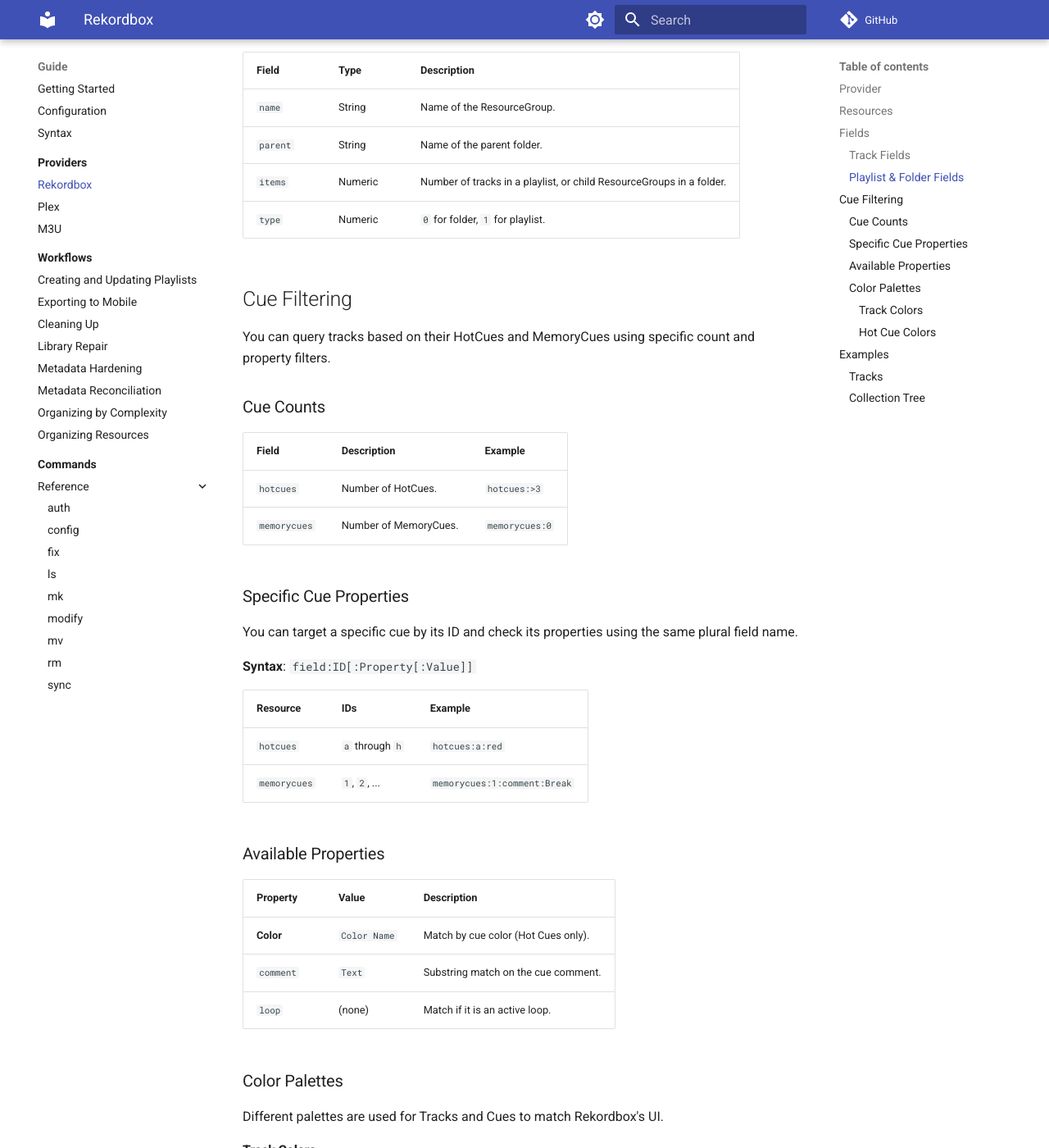
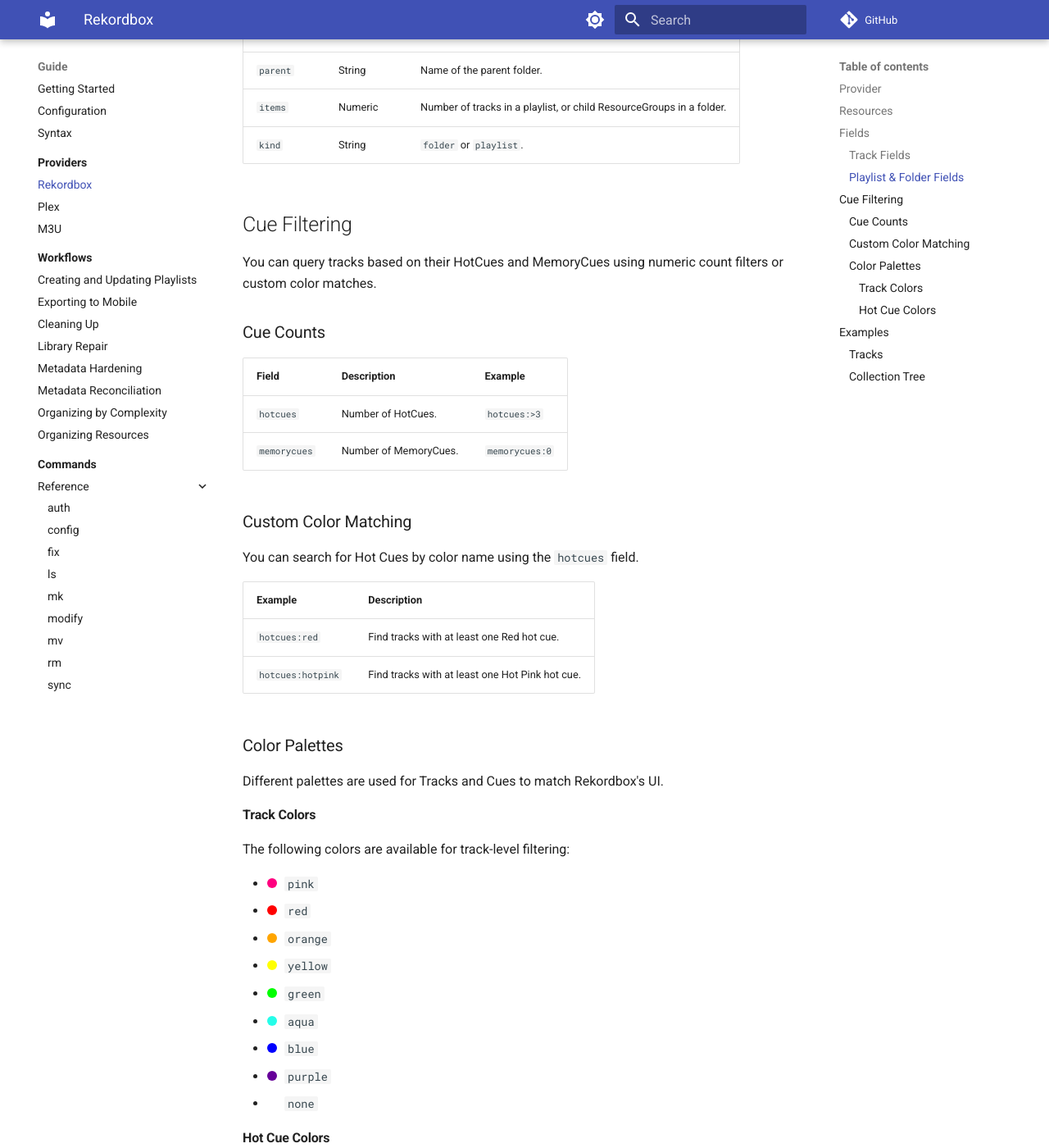
Before and after one commit to llttlltt/dj-library-tools, an MkDocs documentation site: the page built from docs/guide/query/providers/rekordbox/index.md, in a window 1280 px wide and 1400 px high, scrolled down 2073 px. Shown: the whole window at 82% size. Built offline with MkDocs 1.6.1 and Material for MkDocs 9.7.7, drawn with Linux system fonts in a browser that asks for light colours; comment, search, counter and statistics services are not loaded; some of the changed text lies outside the part shown.

Commit message:
docs: finalize reality check of all project documentation
- Synchronize Rekordbox field names with neutral models (time -> duration)
- Update safety workflows to reflect default preview behavior
- Remove unimplemented cue filtering syntax from provider guides
- Ensure consistent terminology (kind vs type) across all references

```diff
--- a/docs/guide/query/providers/rekordbox/index.md
+++ b/docs/guide/query/providers/rekordbox/index.md
@@ -38,9 +38,7 @@
 | `mix` | String | Track mix/version. |
 | `added` | String | Date added to collection. |
 | `modified` | String | Date track was last modified. |
-| `played` | String | Date track was last played. |
-| `color` | String | Track color (`pink`, `red`, `orange`, `yellow`, `green`, `aqua`, `blue`, `purple`). |
-| `time` | Numeric | Total time in seconds. |
+| `duration` | Numeric | Total time in seconds. |
 | `bitrate` | Numeric | Audio bitrate. |
 | `samplerate` | Numeric | Sample rate in Hz. |
 | `size` | Numeric | File size in bytes. |
@@ -53,11 +51,11 @@
 | `name` | String | Name of the ResourceGroup. |
 | `parent` | String | Name of the parent folder. |
 | `items` | Numeric | Number of tracks in a playlist, or child ResourceGroups in a folder. |
-| `type` | Numeric | `0` for folder, `1` for playlist. |
+| `kind` | String | `folder` or `playlist`. |
 
 ## Cue Filtering
 
-You can query tracks based on their HotCues and MemoryCues using specific count and property filters.
+You can query tracks based on their HotCues and MemoryCues using numeric count filters or custom color matches.
 
 ### Cue Counts
 
@@ -66,24 +64,14 @@
 | `hotcues` | Number of HotCues. | `hotcues:>3` |
 | `memorycues` | Number of MemoryCues. | `memorycues:0` |
 
-### Specific Cue Properties
+### Custom Color Matching
 
-You can target a specific cue by its ID and check its properties using the same plural field name.
+You can search for Hot Cues by color name using the `hotcues` field.
 
-**Syntax**: `field:ID[:Property[:Value]]`
-
-| Resource | IDs | Example |
-| :--- | :--- | :--- |
-| `hotcues` | `a` through `h` | `hotcues:a:red` |
-| `memorycues` | `1`, `2`, ... | `memorycues:1:comment:Break` |
-
-### Available Properties
-
-| Property | Value | Description |
-| :--- | :--- | :--- |
-| **Color** | `Color Name` | Match by cue color (Hot Cues only). |
-| `comment` | `Text` | Substring match on the cue comment. |
-| `loop` | (none) | Match if it is an active loop. |
+| Example | Description |
+| :--- | :--- |
+| `hotcues:red` | Find tracks with at least one Red hot cue. |
+| `hotcues:hotpink` | Find tracks with at least one Hot Pink hot cue. |
 
 ### Color Palettes
 
```
Also changed, not shown: other parts of docs/guide/query/providers/rekordbox/index.md (+1 -1 lines).
